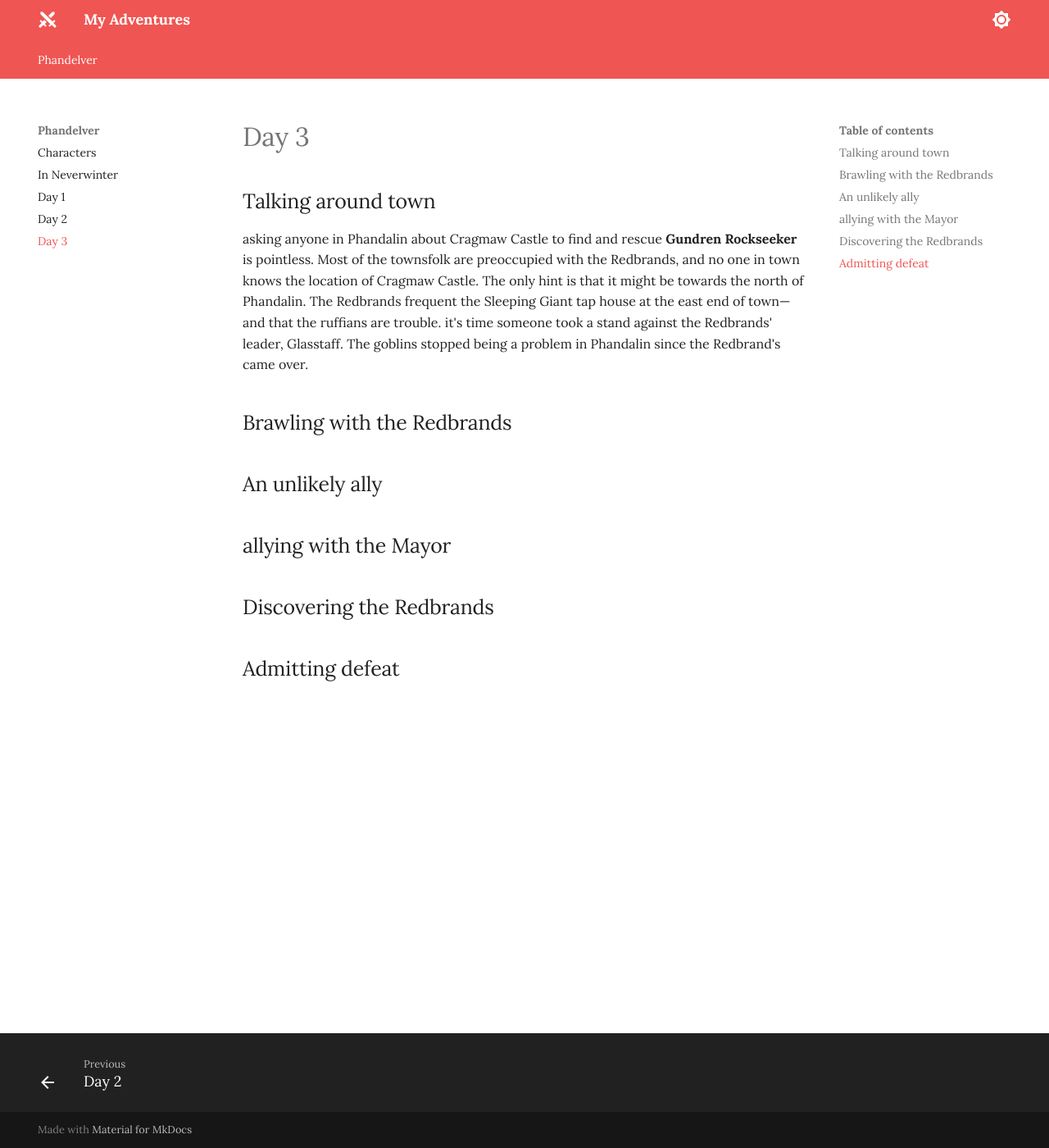
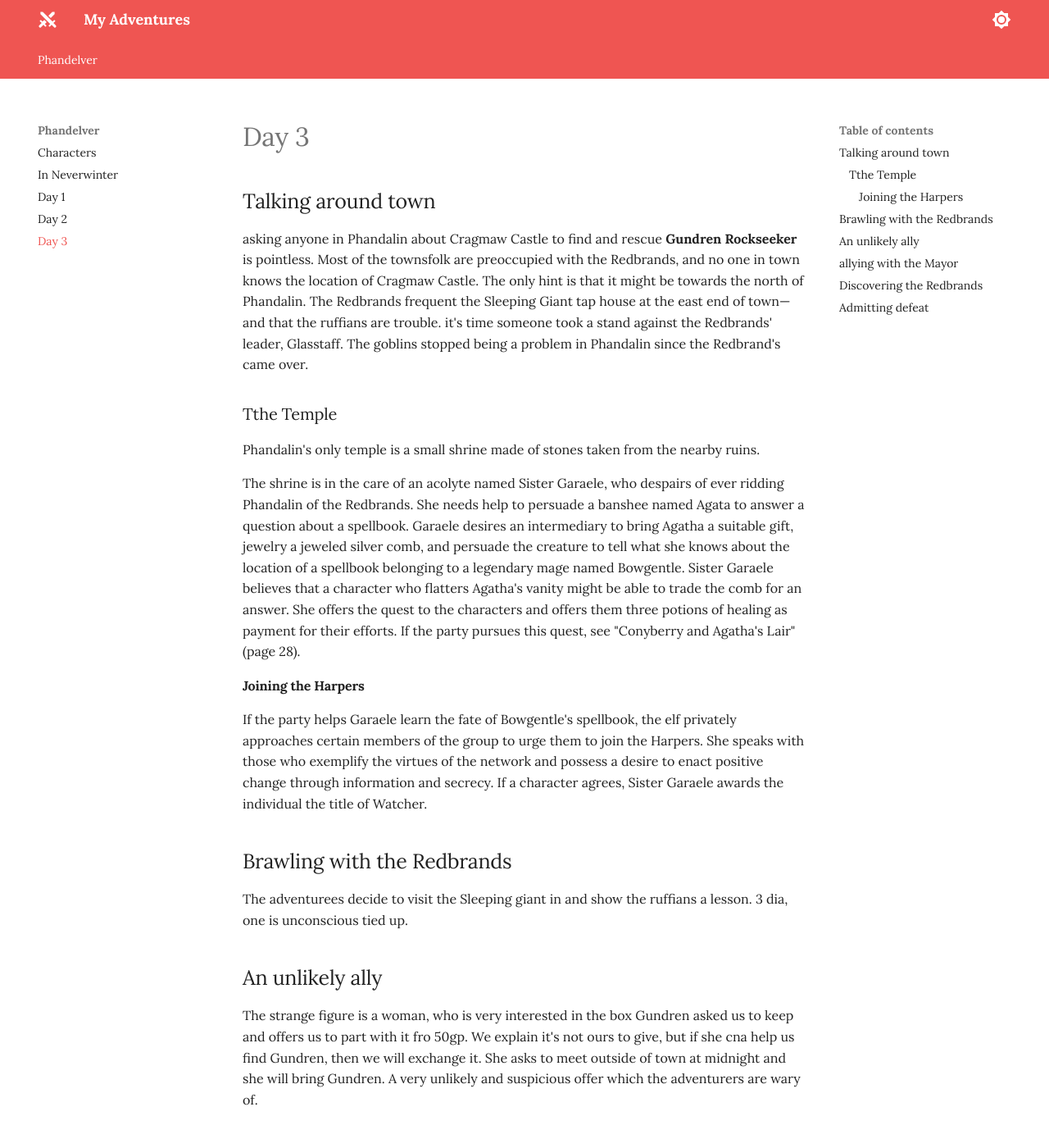
Before and after one commit to jonasmcferreira/adventures, an MkDocs documentation site: the page built from docs/phandelver/03.md, in a window 1280 px wide and 1400 px high. Shown: the whole window at 82% size. Built offline with MkDocs 1.6.1 and Material for MkDocs 9.7.7, drawn with Linux system fonts in a browser that asks for light colours.

Commit message:
modified docs/phandelver/03.md

```diff
--- a/docs/phandelver/03.md
+++ b/docs/phandelver/03.md
@@ -7,9 +7,28 @@ The Redbrands frequent the Sleeping Giant tap house at the east end of town—an
 it's time someone took a stand against the Redbrands' leader, Glasstaff.
 The goblins stopped being a problem in Phandalin since the Redbrand's came over.
 
+### Tthe  Temple
+
+Phandalin's only temple is a small shrine made of stones taken from the nearby ruins.
+
+The shrine is in the care of an acolyte named Sister Garaele, who despairs of ever ridding Phandalin of the Redbrands. She needs help to persuade a banshee named Agata to answer a question about a spellbook. Garaele desires an intermediary to bring Agatha a suitable gift, jewelry a jeweled silver comb, and persuade the creature to tell what she knows about the location of a spellbook belonging to a legendary mage named Bowgentle. Sister Garaele believes that a character who flatters Agatha's vanity might be able to trade the comb for an answer. She offers the quest to the characters and offers them three potions of healing as payment for their efforts. If the party pursues this quest, see "Conyberry and Agatha's Lair" (page 28).
+
+#### Joining the Harpers
+
+If the party helps Garaele learn the fate of Bowgentle's spellbook, the elf privately approaches certain members of the group to urge them to join the Harpers. She speaks with those who exemplify the virtues of the network and possess a desire to enact positive change through information and secrecy. If a character agrees, Sister Garaele awards the individual the title of Watcher.
+
+
+
+
+
+
 ## Brawling with the Redbrands
 
+The adventurees decide to visit the Sleeping giant in and show the ruffians a lesson. 3 dia, one is unconscious tied up.
+
 ## An unlikely ally
+
+The strange figure is a woman, who is very interested in the box Gundren asked us to keep and offers us to part with it fro 50gp. We explain it's not ours to give, but if she cna help us find Gundren, then we will exchange it. She asks to meet outside of town at midnight and she will bring Gundren. A very unlikely and suspicious offer which the adventurers are wary of.
 
 ## allying with the Mayor
 
```
